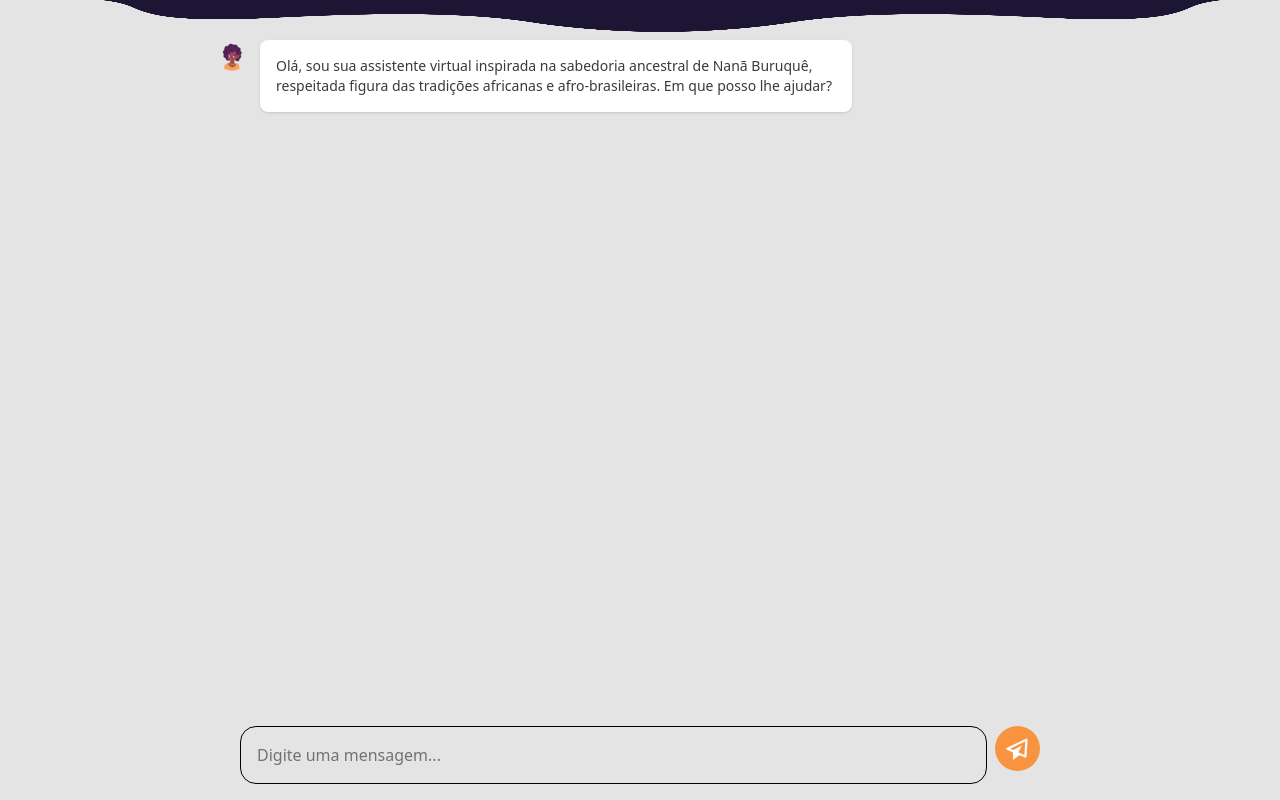
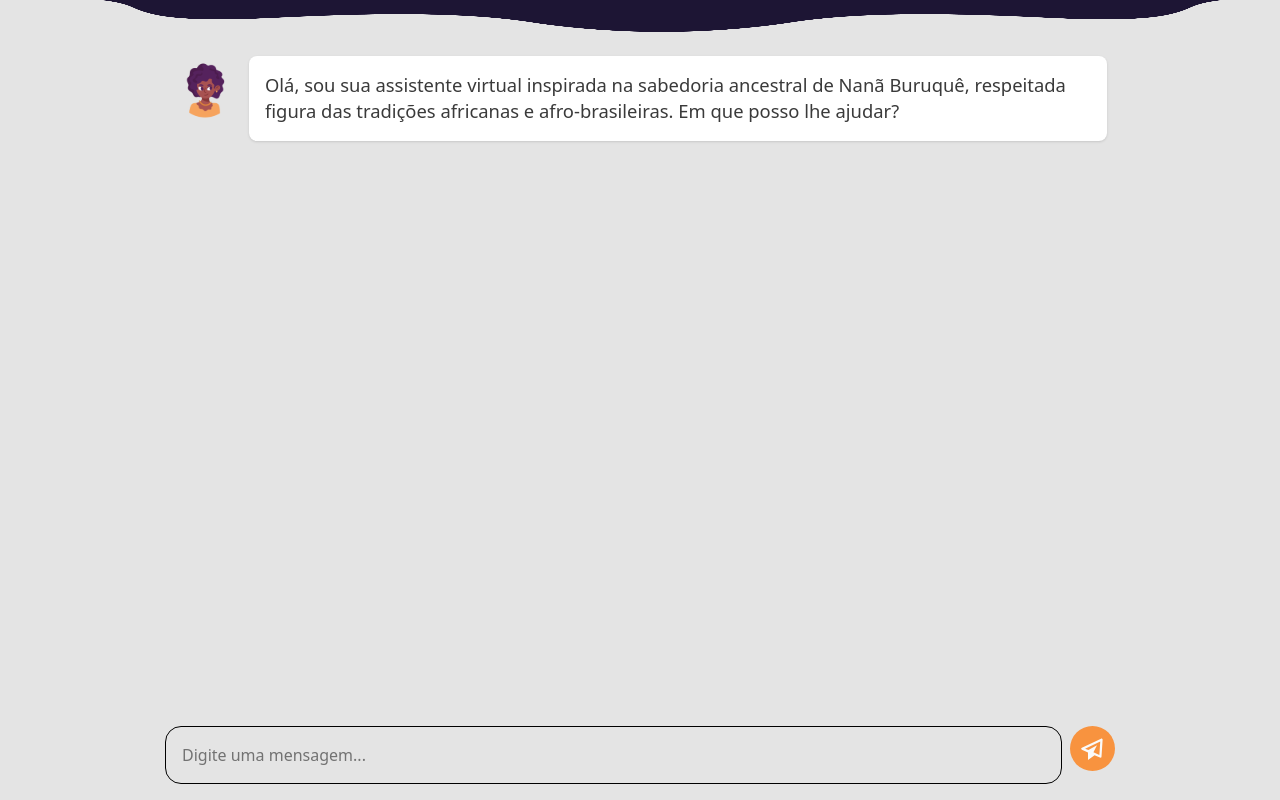
Before and after one commit to chatbot-pi-v/frontend, a React (Vite) app: page /chat in a window 1280 px wide. Built offline with nearby package versions, Linux system fonts and the light colour scheme.

Commit message:
fix: update responsive chat

```diff
--- a/src/components/pages/chat/Chat.tsx
+++ b/src/components/pages/chat/Chat.tsx
@@ -83,7 +83,7 @@ export const Chat = () => {
       <Header />
 
       <main className='flex flex-col flex-1 w-full px-40 overflow-hidden justify-center items-center'>
-        <section className='flex flex-col w-[90%] flex-1 overflow-y-auto scrollbar-hide scroll-smooth'>
+        <section className='flex flex-col max-w-[950px] w-full flex-1 overflow-y-auto scrollbar-hide scroll-smooth mt-4'>
           {messages.map((item, index) => (
             <ContentSender item={item} key={index} isLoading={isLoading}/>
           ))}
@@ -99,7 +99,7 @@ export const Chat = () => {
       </main>
 
       <section className='flex items-center justify-center w-full p-4'>
-        <form onSubmit={(e: React.FormEvent) => sendAMessage(e)} className='flex gap-2 w-full max-w-[800px]'>
+        <form onSubmit={(e: React.FormEvent) => sendAMessage(e)} className='flex gap-2 w-full max-w-[950px]'>
           <textarea
             placeholder='Digite uma mensagem...'
             className='border rounded-2xl p-4 w-full resize-none overflow-y-auto scrollbar-hide text-left'
--- a/src/components/pages/chat/components/ContentSender.tsx
+++ b/src/components/pages/chat/components/ContentSender.tsx
@@ -11,19 +11,19 @@ interface IContentSenderProps {
   isLoading: boolean;
 }
 
-export const ContentSender = ({ item, isLoading }: IContentSenderProps) => {
+export const ContentSender = ({ item }: IContentSenderProps) => {
   const botSender = item.sender === 'bot';
 
   return (
     <div className={`flex w-full p-2 ${botSender ? 'justify-start' : 'justify-end'}`}>
-      <div className={`flex items-start gap-3 max-w-[75%]`}>
+      <div className={`flex gap-3`}>
         {botSender && (
           <div className="flex-shrink-0">
-            <img src={bot_icon} alt="bot" className="w-8 h-8" />
+            <img src={bot_icon} alt="bot" className="w-8 h-8 xl:w-16 xl: xl:h-16" />
           </div>
         )}
 
-        <div className="bg-white text-[#151515] text-sm p-4 rounded-lg shadow-sm break-words whitespace-pre-wrap">
+        <div className="bg-white text-[#151515] text-sm xl:text-[1.15em] p-4 rounded-lg shadow-sm break-words whitespace-pre-wrap">
           <p>{item.text}</p>
 
           {botSender && item.image_base64 && (
@@ -42,7 +42,7 @@ export const ContentSender = ({ item, isLoading }: IContentSenderProps) => {
 
         {!botSender && (
           <div className="flex-shrink-0">
-            <img src={user_icon} alt="usuário" className="w-8 h-8" />
+            <img src={user_icon} alt="usuário" className="w-8 h-8 xl:w-16 xl:h-16" />
           </div>
         )}
       </div>
```
